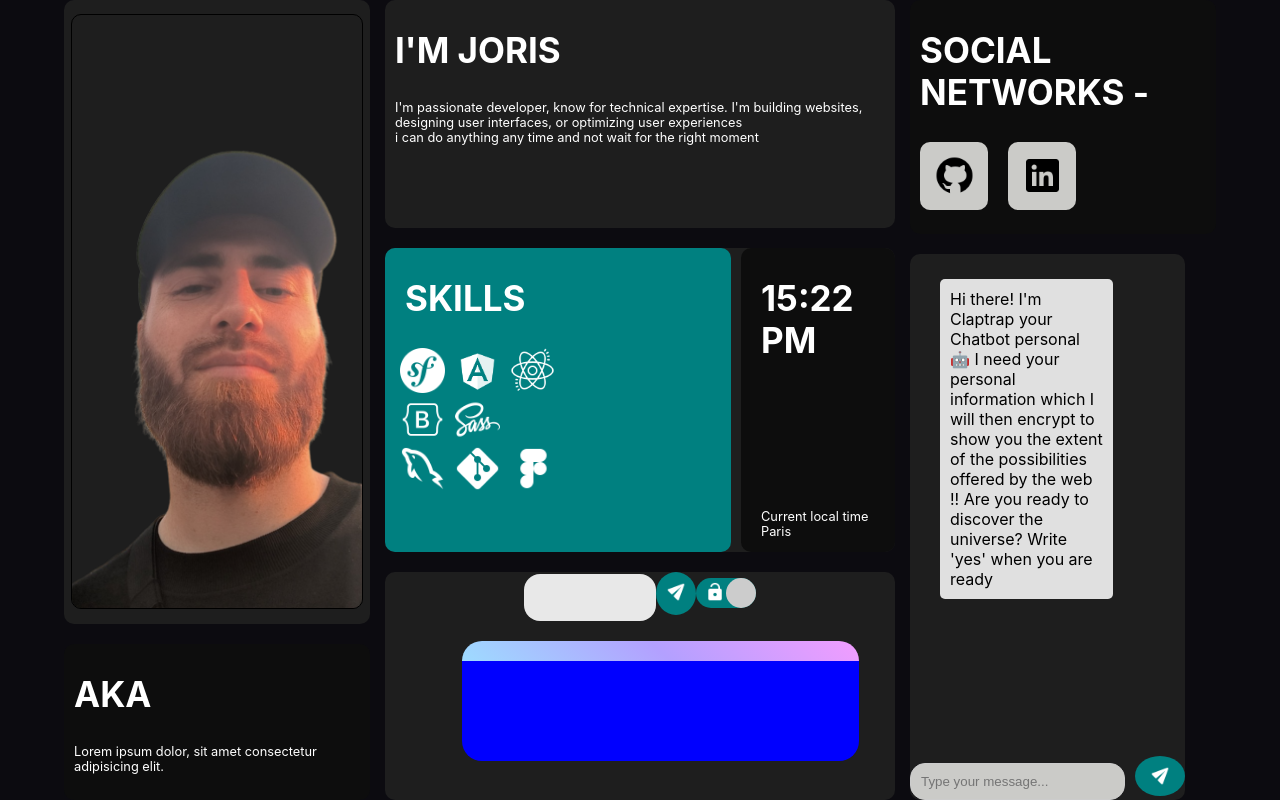
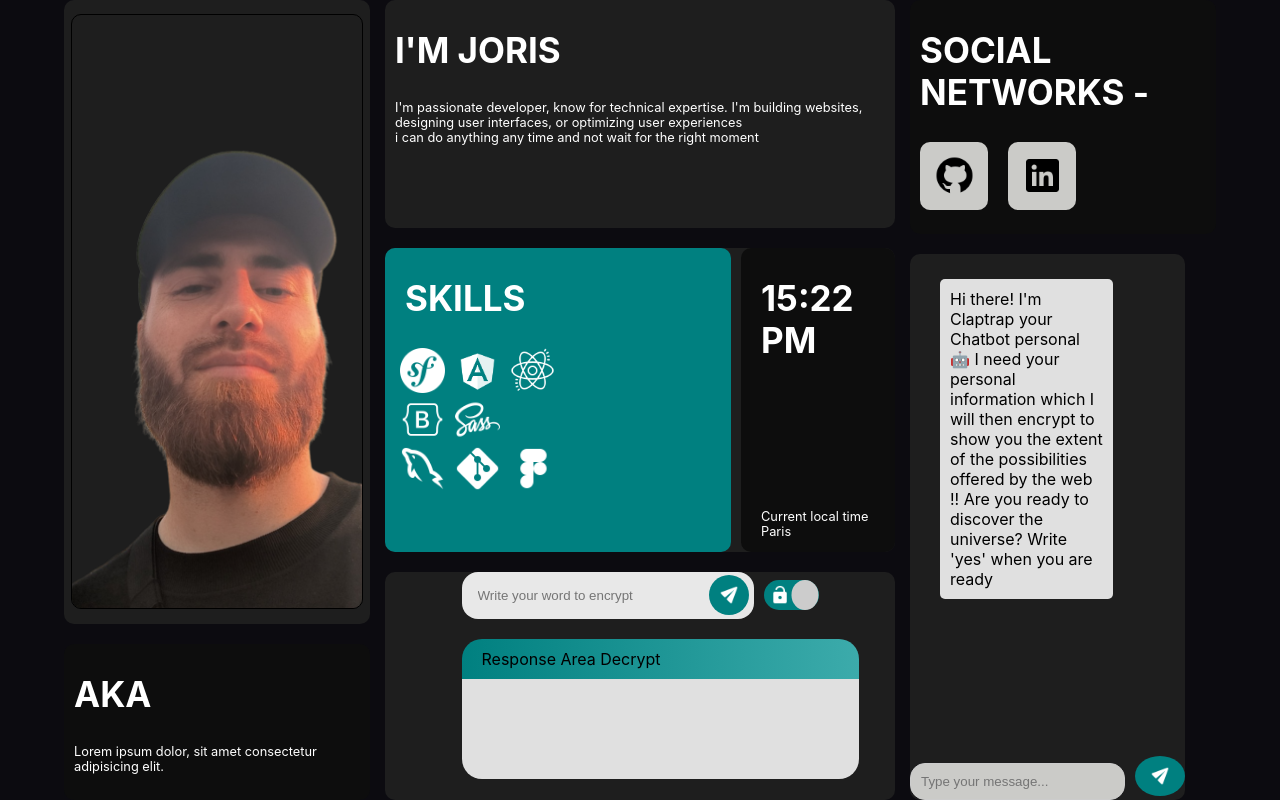
Before and after one commit to jorisbertier/Portfolio, a React (Create React App) app: page / in a window 1280 px wide. Shown: the part 2840-3640 px from the top of the page. Built offline with nearby package versions, Linux system fonts and the light colour scheme.

Commit message:
encrypt styled

```diff
--- a/src/components/Encrypt/Encrypt.jsx
+++ b/src/components/Encrypt/Encrypt.jsx
@@ -7,6 +7,15 @@ const EncryptContainer = styled.div `
     flex-direction: column;
     justify-content: center;
     align-items: center;
+`
+
+const Form = styled.form `
+    display: flex;
+    justify-content: center;
+    align-items: center;
+    gap: 15px;
+    width: 70%;
+    // margin-left: 15%;
 `
 const WrapperResponse = styled.div `
     width: 100%;
@@ -18,7 +27,7 @@ const WrapperResponse = styled.div `
 
 
 const ResponseArea = styled.div `
-    background: linear-gradient(45deg, #9edbff, #b3a0ff 50%, #f29dff);
+    background: linear-gradient(90deg, rgba(0,128,128,1) 0%, rgba(60,171,171,1) 100%);
     border-radius: 20px 20px 0 0;
     padding: 10px 20px;
     // position: relative;
@@ -28,7 +37,7 @@ const ResponseArea = styled.div `
 `
 const ResponseContainer = styled.div `
     height: 5rem;
-    background: blue;
+    background-color: #e0e0e0;
     width: 70%;
     margin-left: 15%;
     padding: 10px 20px;
@@ -36,15 +45,14 @@ const ResponseContainer = styled.div `
 `
 
 const InputEncrypt = styled.input `
-width: 70%;
+    padding: 15px 70px 15px 25px;
+    width: 100%;
     border: none;
     padding: 1rem;
     border-radius: 1rem;
     background: #e8e8e8;
-    // box-shadow: 20px 20px 60px #c5c5c5,
-        // -20px -20px 60px #ffffff;
     transition: 0.3s;
-        width: 100px;
+        // width: 100px;
         &:focus {
             outline-color: #e8e8e8;
             background: #e8e8e8;
@@ -59,6 +67,11 @@ const ButtonSubmit = styled.button `
     background: teal;
     border: none;
     border-radius: 50%;
+    margin-left: -60px;
+    cursor: pointer;
+    display: flex;
+    justify-content: center;
+    align-items: center;
 
 `
 const LogoSend = styled.img `
@@ -86,6 +99,9 @@ const SwitchButton = styled.button`
     cursor: pointer;
     border-radius: 20px;
     width: 60px;
+    display: flex;
+    justify-content: center;
+    align-items: center
 `;
 
 const Indicator = styled.div`
@@ -162,17 +178,17 @@ export const Encrypt = () => {
 
     return (
         <EncryptContainer>
-            <form onSubmit={isOpen ? handleSubmitDecrypt : handleSubmit}>
-                <InputEncrypt type="text" onChange={handleChange}/>
+            <Form onSubmit={isOpen ? handleSubmitDecrypt : handleSubmit}>
+                <InputEncrypt type="text" onChange={handleChange} placeholder="Write your word to encrypt " />
                 <ButtonSubmit type="submit"><LogoSend src={Logos.Send} alt="logo send" /></ButtonSubmit>
                 <SwitchButton onClick={() => setIsOpen(!isOpen)}>
                     <Indicator encrypt={isOpen} />
                     {isOpen ? <LogoSend src={Logos.LockClose} alt="logo send" $isLeft/> : <LogoSend src={Logos.LockOpen} alt="logo send" $isRight/>}
                 </SwitchButton>
                 {/* <img src={Logos.LockClose} /> */}
-            </form>
+            </Form>
             <WrapperResponse>
-                <ResponseArea></ResponseArea>
+                <ResponseArea>Response Area {isOpen ? "Encrypt": "Decrypt"}</ResponseArea>
                 <ResponseContainer>{encryptValue}</ResponseContainer>
             </WrapperResponse>
         </EncryptContainer>
```
